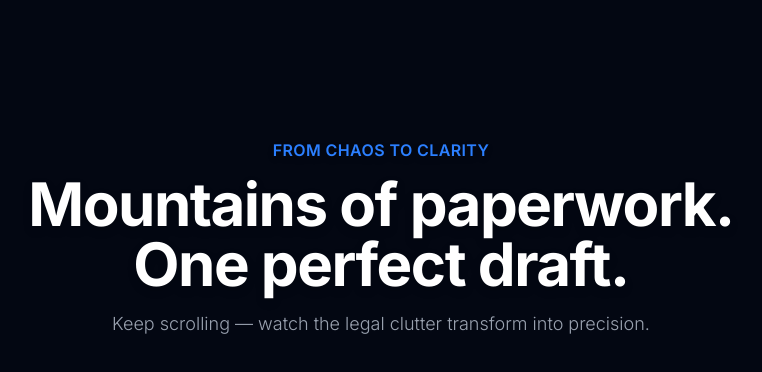
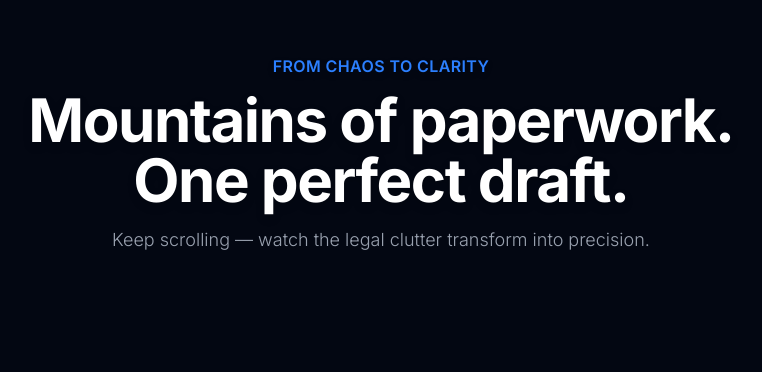
Before and after one commit to akkii01/JurisTech-LANDING-PAGE, a React (Vite) app: page / in a window 1280 px wide. Shown: the part 8498-8870 px from the top of the page, without its empty margins (259-1021 px from the left). Built offline with nearby package versions, Linux system fonts and the light colour scheme.

Commit message:
Update ScrollRevealSection.tsx

```diff
--- a/src/ScrollRevealSection.tsx
+++ b/src/ScrollRevealSection.tsx
@@ -6,7 +6,6 @@ const ScatteredLetter = ({ children, progress, startX, startY, startRot }: any)
   const x = useTransform(progress, [0.1, 0.6], [startX, 0]);
   const y = useTransform(progress, [0.1, 0.6], [startY, 0]);
   const rotate = useTransform(progress, [0.1, 0.6], [startRot, 0]);
-  // लेटर्स 20% स्क्रॉल पर ही 100% विजिबल (Solid) हो जाएंगे
   const opacity = useTransform(progress, [0.05, 0.2], [0, 1]);
 
   return (
@@ -58,7 +57,6 @@ const ScrollRevealSection = () => {
     delay: Math.random() * 0.2
   }));
 
-  // 🔥 MAIN FIX: हेडिंग की ओपेसिटी अब 90% स्क्रॉल तक एकदम 1 (Full Solid) रहेगी 🔥
   const textOpacity = useTransform(scrollYProgress, [0, 0.9, 1], [1, 1, 0]);
   const textY = useTransform(scrollYProgress, [0, 0.9, 1], [0, 0, -50]);
 
@@ -67,10 +65,10 @@ const ScrollRevealSection = () => {
 
       <div className="sticky top-0 w-full h-screen flex flex-col items-center justify-center overflow-hidden">
 
-        {/* Creative Headings */}
+        {/* 🔥 FIX: 'absolute' हटा दिया है और mb-20 md:mb-32 का मार्जिन दे दिया है 🔥 */}
         <motion.div
           style={{ opacity: textOpacity, y: textY }}
-          className="absolute top-[15%] md:top-[20%] text-center px-4 z-20"
+          className="relative text-center px-4 z-20 mb-20 md:mb-32 mt-[-5rem]"
         >
           <p className="text-blue-500 font-semibold tracking-wide text-sm md:text-base mb-3 uppercase drop-shadow-md">
             From chaos to clarity
@@ -84,7 +82,7 @@ const ScrollRevealSection = () => {
         </motion.div>
 
         {/* Central Animation Area */}
-        <div className="relative w-full flex items-center justify-center z-10 mt-20">
+        <div className="relative w-full flex items-center justify-center z-10">
 
           {paperParticles.map((pos, i) => (
             <PaperParticle
```
